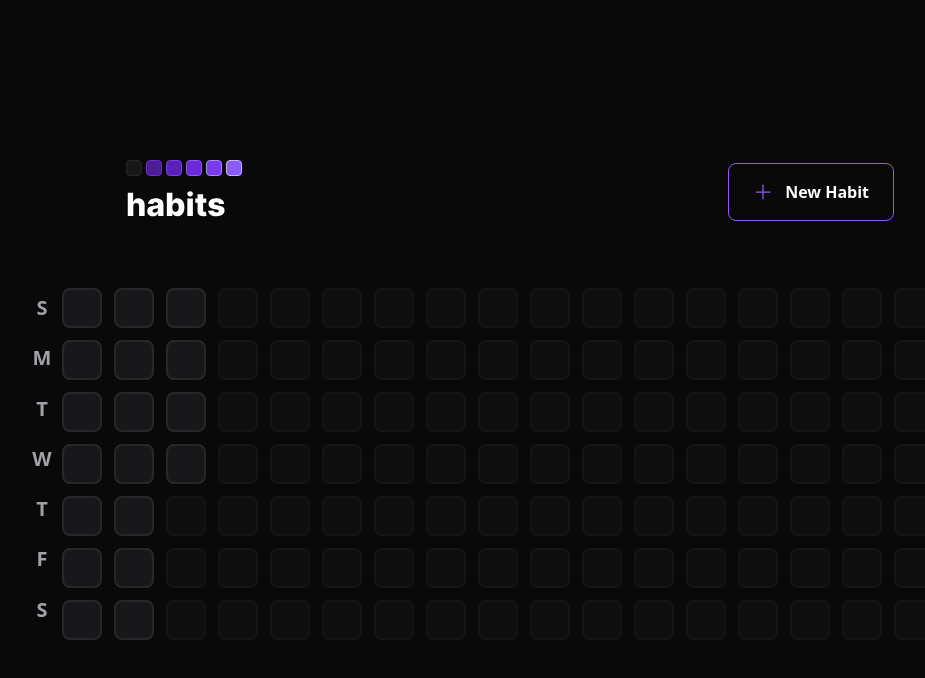
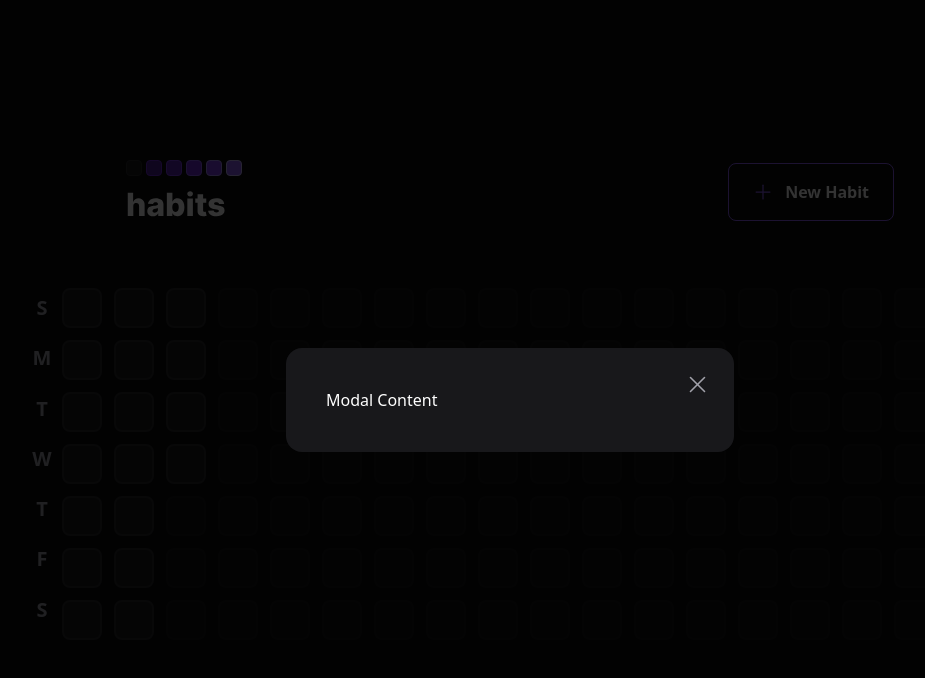
Before and after one commit to wandersonce/HabitsApp, a React (Vite) app in the folder web/: page / in a window 1280 px wide. Both pictures are taken after a click on the button "New Habit". Shown: the top 678 px of the page, without its empty margins (130-1055 px from the left). Built offline with nearby package versions, Linux system fonts and the light colour scheme.

Commit message:
Creating Modal with Dialog

```diff
--- a/web/package.json
+++ b/web/package.json
@@ -9,6 +9,7 @@
     "preview": "vite preview"
   },
   "dependencies": {
+    "@radix-ui/react-dialog": "^1.0.2",
     "dayjs": "^1.11.7",
     "phosphor-react": "^1.4.1",
     "react": "^18.2.0",
--- a/web/src/components/Header.tsx
+++ b/web/src/components/Header.tsx
@@ -1,18 +1,36 @@
 import logoImage from '../assets/logo.svg'
-import {Plus} from 'phosphor-react'
+import * as Dialog from '@radix-ui/react-dialog';
+import {Plus, X} from 'phosphor-react'
 
 export default function Header() {
+
+
   return (
     <div className='w-full max-w-3xl mx-auto flex items-center justify-between'>
     <img src={logoImage} alt="Habits" />
 
-    <button
+    <Dialog.Root>
+      <Dialog.Trigger
       type='button'
       className='border border-violet-500 font-semibold rounded-lg px-6 py-4 flex items-center gap-3 hover:border-violet-300'
-    >
-      <Plus size={20} className="text-violet-500"/>
-      New Habit
-    </button>
+      >
+        <Plus size={20} className="text-violet-500"/>
+        New Habit
+      </Dialog.Trigger>
+
+      <Dialog.Portal>
+        <Dialog.Overlay className="w-screen bg-black/80 fixed inset-0"/>
+
+        <Dialog.Content className="absolute p-10 bg-zinc-900 rounded-2xl w-full max-w-md top-1/2 left-1/2 -translate-x-1/2 -translate-y-1/2">
+          <Dialog.Close className='absolute right-6 top-6 text-zinc-400 hover:text-zinc-200'>
+            <X size={25} aria-label="Close" />
+          </Dialog.Close>
+          Modal Content
+        </Dialog.Content>
+      </Dialog.Portal>
+    </Dialog.Root>
+
+
   </div>
   )
 }
```
Also changed, not shown: 1 other file (tests, documents, lock files or other folders).
